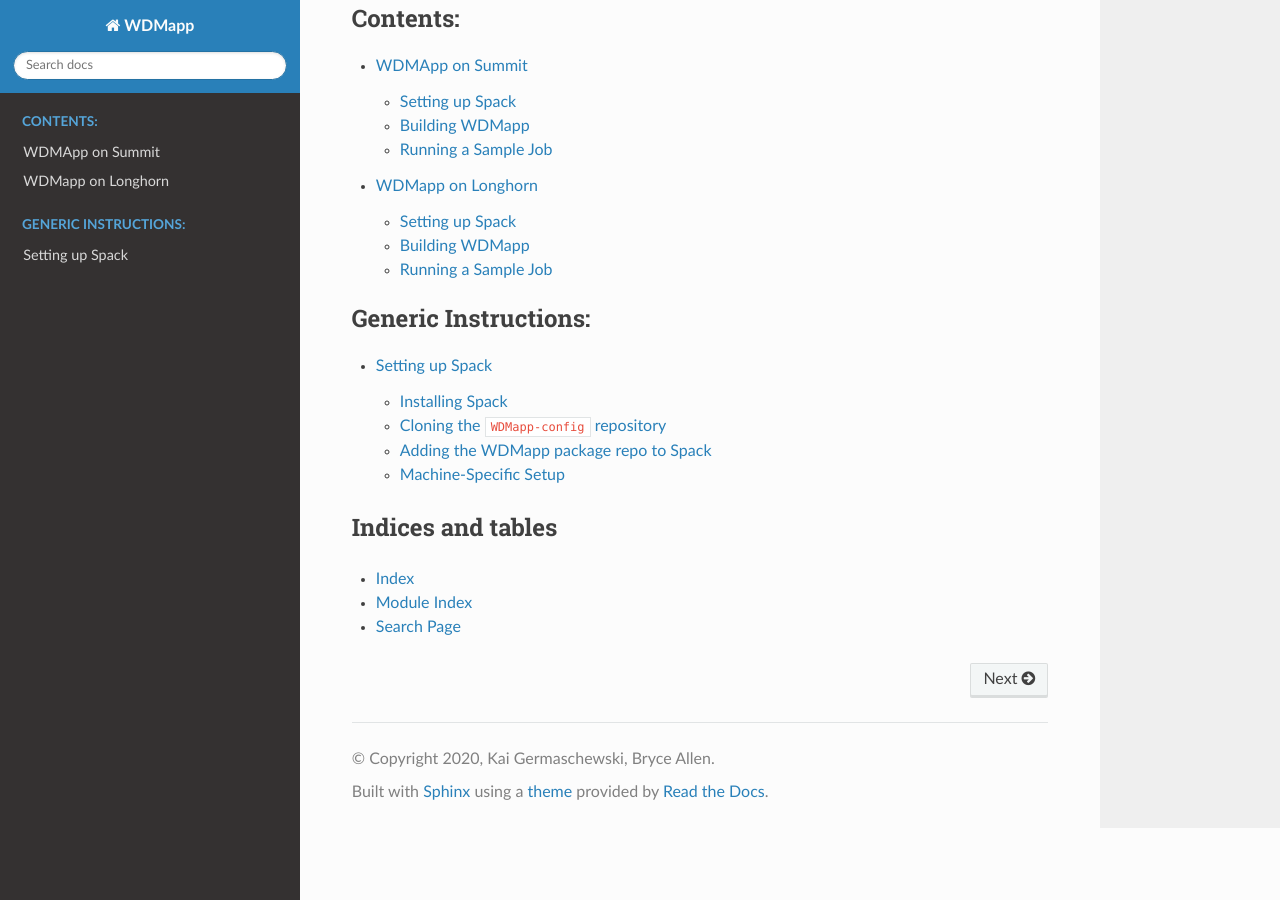
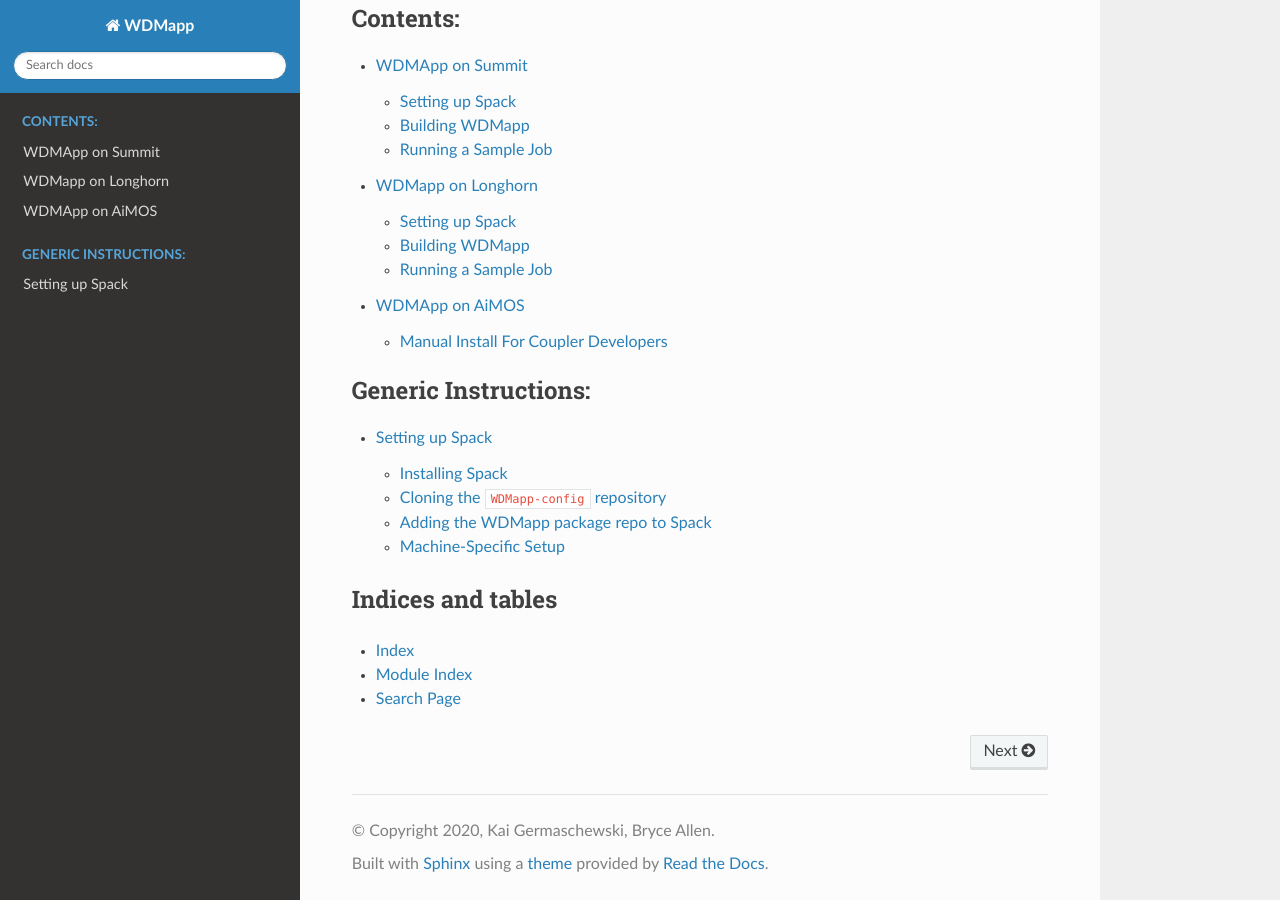
Before and after one commit to wdmapp/wdmapp-config, a Sphinx documentation site: the page built from docs/index.rst, in a window 1280 px wide and 900 px high, scrolled down 1039 px. Built offline with Sphinx 7.4.7 and the Read the Docs theme 2.0.0, drawn with Linux system fonts in a browser that asks for light colours; pages that are not in the unit, such as notebooks, are missing from menus; some of the changed lines change nothing that is shown.

Commit message:
building gene on aimos w/cmake for coupler devs

```diff
--- a/docs/index.rst
+++ b/docs/index.rst
@@ -60,6 +60,7 @@
 
    machines/summit
    machines/longhorn
+   machines/aimos
 
 .. toctree::
    :maxdepth: 2
--- /dev/null
+++ b/docs/machines/aimos.rst
@@ -0,0 +1,91 @@
+
+WDMApp on AiMOS
+*****************************
+
+AiMOS is a 268 node IBM AC922 system with 2x IBM P9 and 6x NVIDIA V100 GPUs with
+32GiB of memory each.  More info is available on the AiMOS wiki:
+
+`<https://secure.cci.rpi.edu/wiki/index.php?title=DCS_Supercomputer>`_
+
+Github access requires setting up the http(s) proxy
+
+`<https://secure.cci.rpi.edu/wiki/index.php?title=Proxy>`_
+
+and you'll need to create an ssh key-pair for running MPI jobs
+
+.. code-block:: sh
+
+  $ ssh-keygen # accept defaults
+
+.. warning::
+
+   This will overwrite an existing ``id_rsa`` key pair.
+
+
+Manual Install For Coupler Developers
+====================
+
+GENE
+-------------------------
+
+Clone the repo
+
+.. code-block:: sh
+
+  $ git clone https://github.com/wdmapp/gene.git
+  $ git checkout rpi
+
+Create a environment file with the following contents named
+``envAimosGcc74OpenMPI.sh``.
+
+.. code-block:: sh
+
+  module use /gpfs/u/software/dcs-spack-install/v0133gcc/lmod/linux-rhel7-ppc64le/gcc/7.4.0-1/
+  module load gcc/7.4.0/1
+  module load openmpi/3.1.4-mm5hjuq
+  module load \
+    cmake/3.15.4-mnqjvz6 \
+    adios/1.13.1-zrrxpbi \
+    adios2/2.5.0-rqsvxj4 \
+    fftw/3.3.8-b2oxdb5 \
+    netlib-scalapack/2.0.2-7bndnga \
+    openblas/0.3.7-x7m3b6w \
+    zlib/1.2.11-lpgvqh7 \
+    hdf5/1.10.3-ftn-tgragps
+
+  export OMPI_CXX=g++
+  export OMPI_CC=gcc
+  export OMPI_FC=gfortran
+
+``source`` the environment file
+
+.. code-block:: sh
+
+  $ source envAimosGcc74OpenMPI.sh
+
+Create a build directory ``build-gene-aimosGcc74OpenMPI``, ``cd`` into it,
+and run ``CMake``:
+
+.. code-block:: sh
+
+  $ mkdir build-gene-aimosGcc74OpenMPI
+  $ cd !$
+  $ # specify the path to the gene repo
+  $ cmake /path/to/gene/repo \
+    -DCMAKE_Fortran_COMPILER=gfortran \
+    -DCMAKE_CXX_COMPILER=g++ \
+    -DCMAKE_C_COMPILER=gcc \
+    -DCMAKE_BUILD_TYPE=Debug \
+    -DGENE_USE_FUTILS=on \
+    -DGENE_USE_ADIOS2=on \
+    -DGENE_DIAG_PLANES=on \
+    -DGENE_READ_XGC=on \
+    -DGENE_COUPLE_XGC=on
+
+Run ``make`` to compile and link GENE:
+
+.. code-block:: sh
+
+  $ make -j8
+
+If all goes well the gene binary will be created; ``src/gene``.
```
